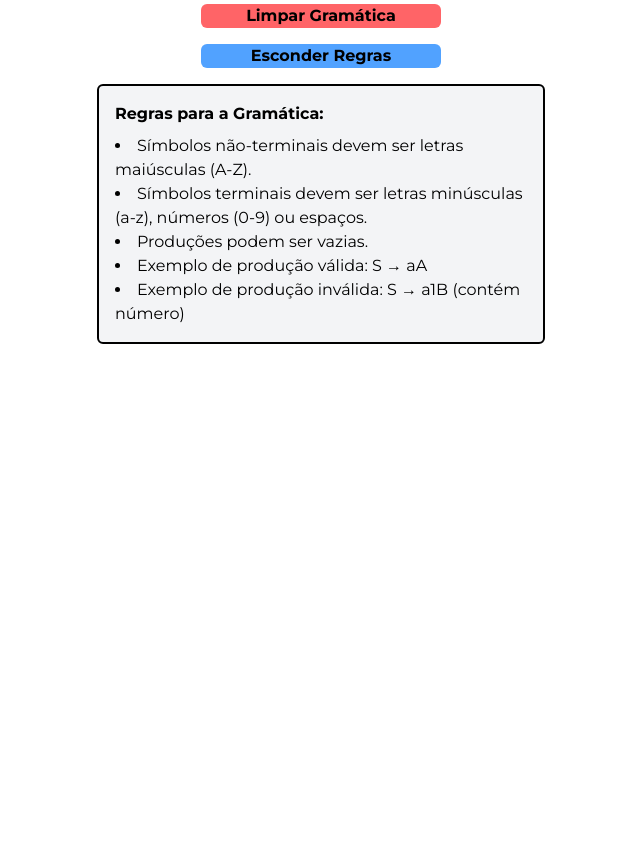
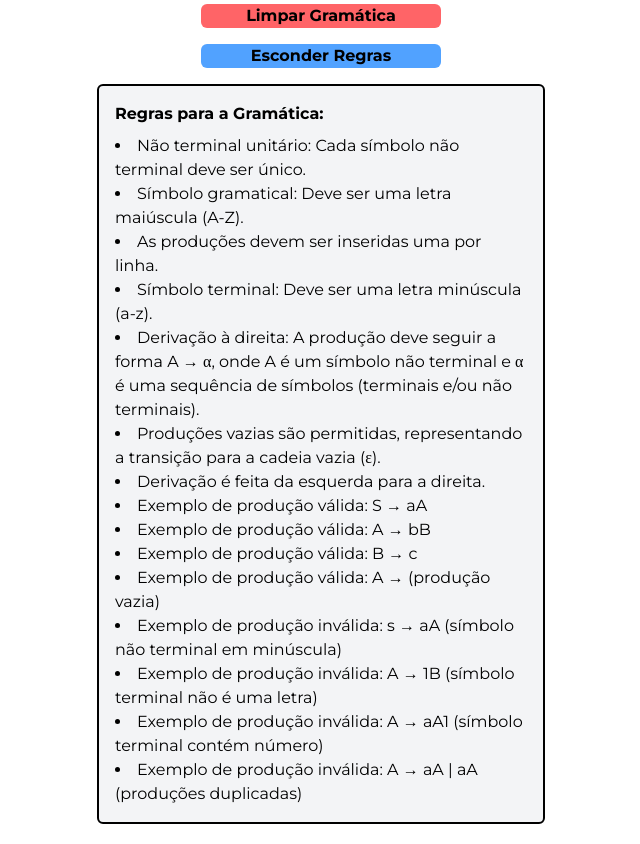
Before and after one commit to Pedro-Alonso/lftc, a Next.js app: page /grammar in a window 1280 px wide. Shown: the part 400-1244 px from the top of the page, without its empty margins (319-959 px from the left). Before the commit the page ends 800 px from the top, so only its background shows below. Built offline with nearby package versions, Linux system fonts and the light colour scheme.

Commit message:
fix: proper grammar rules

```diff
--- a/src/app/(pages)/grammar/grammar.layout.tsx
+++ b/src/app/(pages)/grammar/grammar.layout.tsx
@@ -90,14 +90,41 @@ export const GrammarLayout = ({
         <div className="mt-4 p-4 border-2 rounded-md bg-gray-100 w-full max-w-md">
           <h3 className="font-bold mb-2">Regras para a Gramática:</h3>
           <ul className="list-disc list-inside">
-            <li>Símbolos não-terminais devem ser letras maiúsculas (A-Z).</li>
             <li>
-              Símbolos terminais devem ser letras minúsculas (a-z), números
-              (0-9) ou espaços.
+              Não terminal unitário: Cada símbolo não terminal deve ser único.
             </li>
-            <li>Produções podem ser vazias.</li>
+            <li>Símbolo gramatical: Deve ser uma letra maiúscula (A-Z).</li>
+            <li>As produções devem ser inseridas uma por linha.</li>
+            <li>Símbolo terminal: Deve ser uma letra minúscula (a-z).</li>
+            <li>
+              Derivação à direita: A produção deve seguir a forma A → α, onde A
+              é um símbolo não terminal e α é uma sequência de símbolos
+              (terminais e/ou não terminais).
+            </li>
+            <li>
+              Produções vazias são permitidas, representando a transição para a
+              cadeia vazia (ε).
+            </li>
+            <li> Derivação é feita da esquerda para a direita.</li>
             <li>Exemplo de produção válida: S → aA</li>
-            <li>Exemplo de produção inválida: S → a1B (contém número)</li>
+            <li>Exemplo de produção válida: A → bB</li>
+            <li>Exemplo de produção válida: B → c</li>
+            <li>Exemplo de produção válida: A → (produção vazia)</li>
+            <li>
+              Exemplo de produção inválida: s → aA (símbolo não terminal em
+              minúscula)
+            </li>
+            <li>
+              Exemplo de produção inválida: A → 1B (símbolo terminal não é uma
+              letra)
+            </li>
+            <li>
+              Exemplo de produção inválida: A → aA1 (símbolo terminal contém
+              número)
+            </li>
+            <li>
+              Exemplo de produção inválida: A → aA | aA (produções duplicadas)
+            </li>
           </ul>
         </div>
       )}
```
